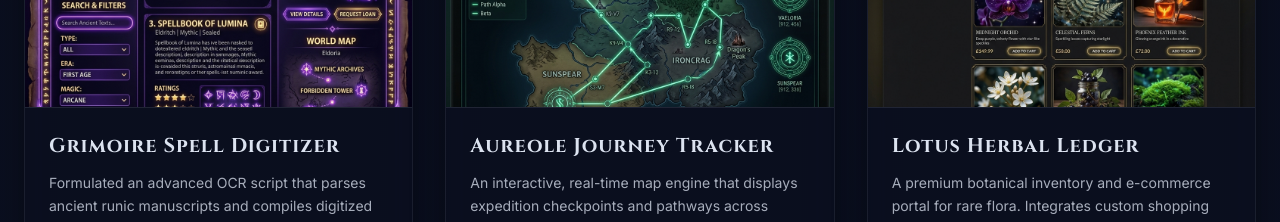
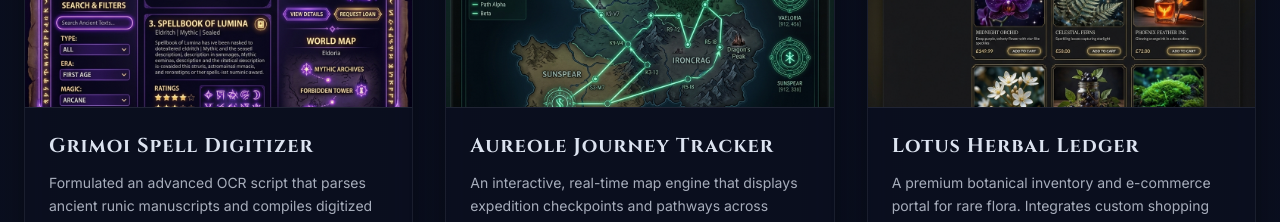
Before and after one commit to ShubhamPandey57/PORTFOLIO, a Next.js app: page / in a window 1280 px wide. Shown: the part 3680-3902 px from the top of the page. Built offline with nearby package versions, Linux system fonts and the light colour scheme.

Commit message:
workin in projects.tsx

```diff
--- a/src/components/Projects.tsx
+++ b/src/components/Projects.tsx
@@ -33,7 +33,7 @@ interface Project {
 
 const projectsData: Project[] = [
   {
-    title: "Grimoire Spell Digitizer",
+    title: "Grimoi Spell Digitizer",
     rank: "S-Rank",
     description: "Formulated an advanced OCR script that parses ancient runic manuscripts and compiles digitized spell books. Built with Next.js, React, and an AI parser for document scanning.",
     techStack: ["Next.js", "TypeScript", "Tailwind CSS", "Python AI"],
```
